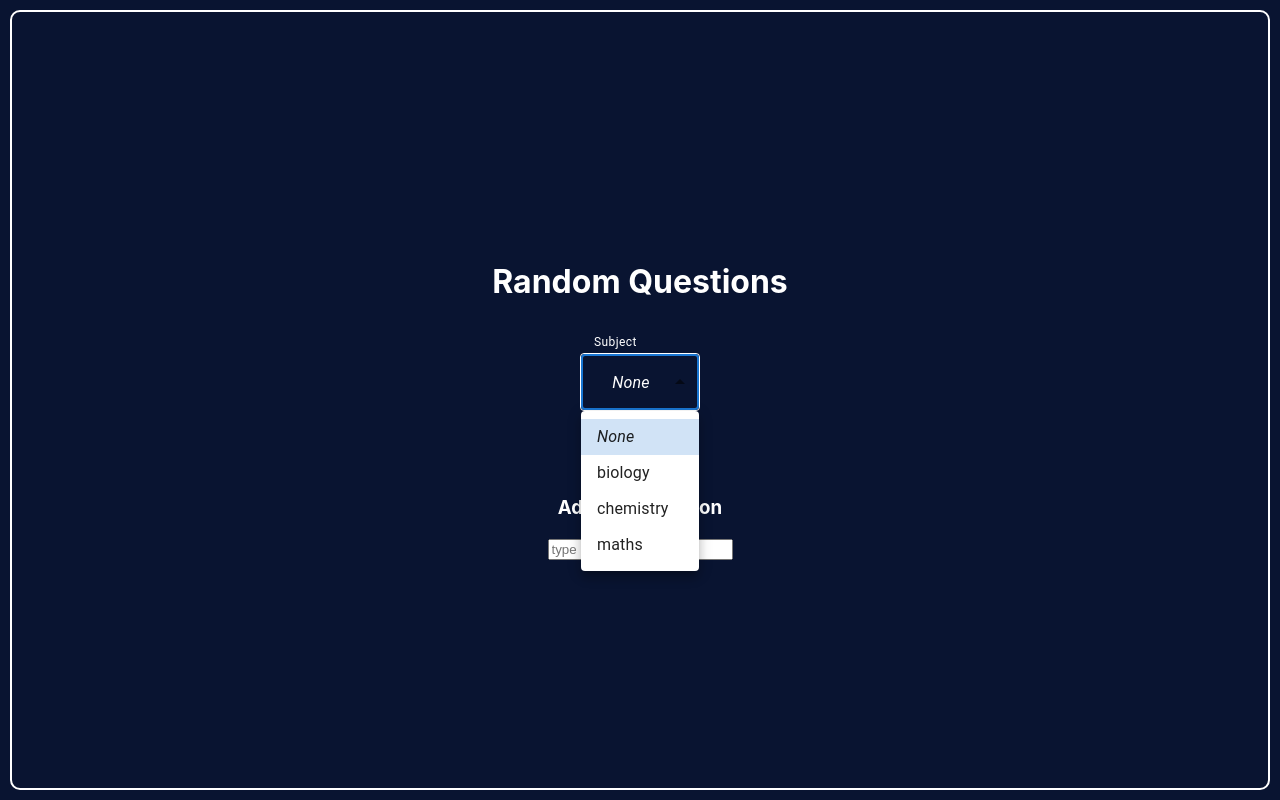
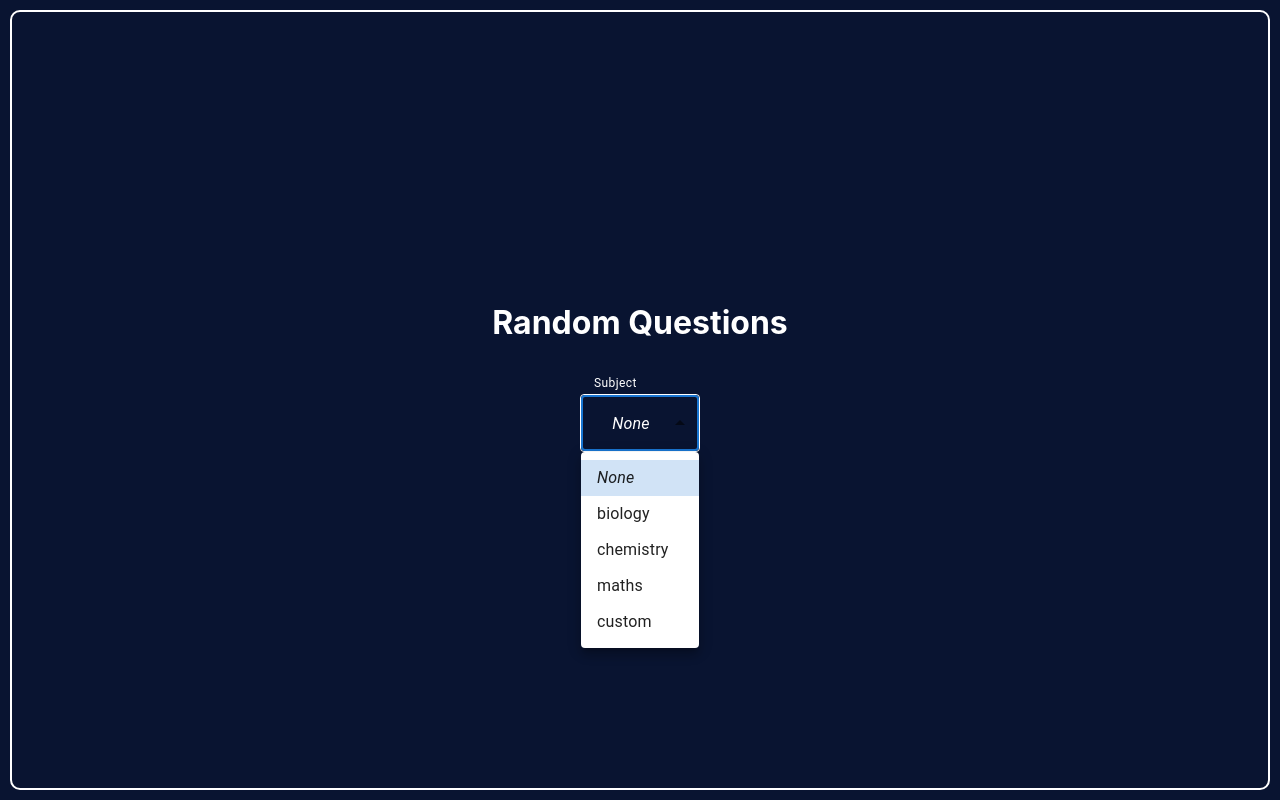
Before and after one commit to blitzmartin/random-questions, a React (Create React App) app: page / in a window 1280 px wide. Both pictures are taken after a click on the element "None". Built offline with nearby package versions, Linux system fonts and the light colour scheme.

Commit message:
custom round component

```diff
--- a/src/components/Home.jsx
+++ b/src/components/Home.jsx
@@ -6,6 +6,7 @@ import CustomRound from "./CustomRound";
 
 export default function Home() {
   const [start, setStart] = useState(false);
+  const [isCustom, setIsCustom] = useState(false)
   const [selectData, setSelectData] = useState("")
   const [subject, setSubject] = useState("")
 
@@ -25,6 +26,8 @@ export default function Home() {
   const toggleStart = () => {
     if (!start && selectData === "") {
       alert('Please select one subject')
+    } else if(!start && selectData === "custom"){
+      setIsCustom(true)
     } else {
       setSubject(selectData);
       setSelectData("");
@@ -57,7 +60,7 @@ export default function Home() {
       }
       {start && <Questions subject={subject} />}
       <Button title={start ? "Reset" : "Start"} handleClick={toggleStart} />
-      <CustomRound input={input} setInput={setInput} handleSubmit={handleSubmit} />
+    {isCustom && <CustomRound input={input} setInput={setInput} handleSubmit={handleSubmit} />}
     </div>
   );
 }
--- a/src/components/SelectLabels.jsx
+++ b/src/components/SelectLabels.jsx
@@ -27,6 +27,7 @@ export default function SelectLabels({selectData, handleChange}) {
             <MenuItem value="biology">biology</MenuItem>
             <MenuItem value="chemistry">chemistry</MenuItem>
             <MenuItem value="maths">maths</MenuItem>
+            <MenuItem value="custom">custom</MenuItem>
           </Select>
         </FormControl>
       </div>
```
